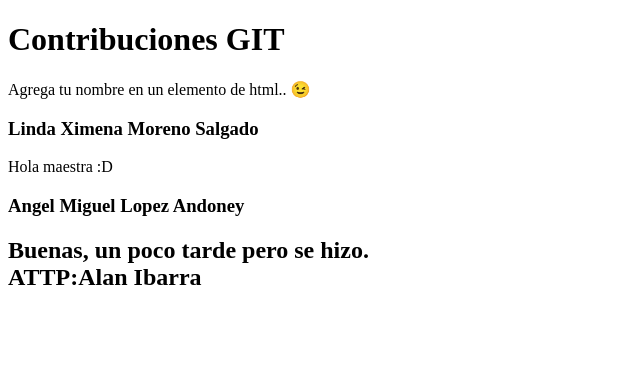
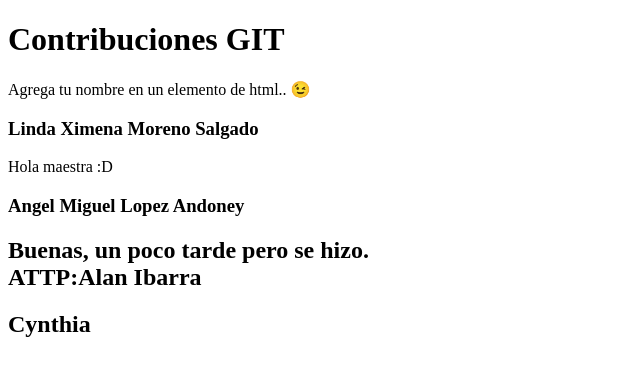
Before and after one commit to Cynthiag3/repositorio-de-contribuciones, a plain HTML site: page index.html in a window 1280 px wide. Shown: the whole page, without its empty margins (0-640 px from the left). Drawn offline with Linux system fonts and the light colour scheme.

Commit message:
se arego un nombre de cynthia

```diff
--- a/index.html
+++ b/index.html
@@ -16,5 +16,7 @@
   <h3>Angel Miguel Lopez Andoney</h3>
   <h2>Buenas, un poco tarde pero se hizo. <br>
       ATTP:Alan Ibarra</h2>
+
+   <h2>Cynthia</h2>
 </body>
 </html>
```
